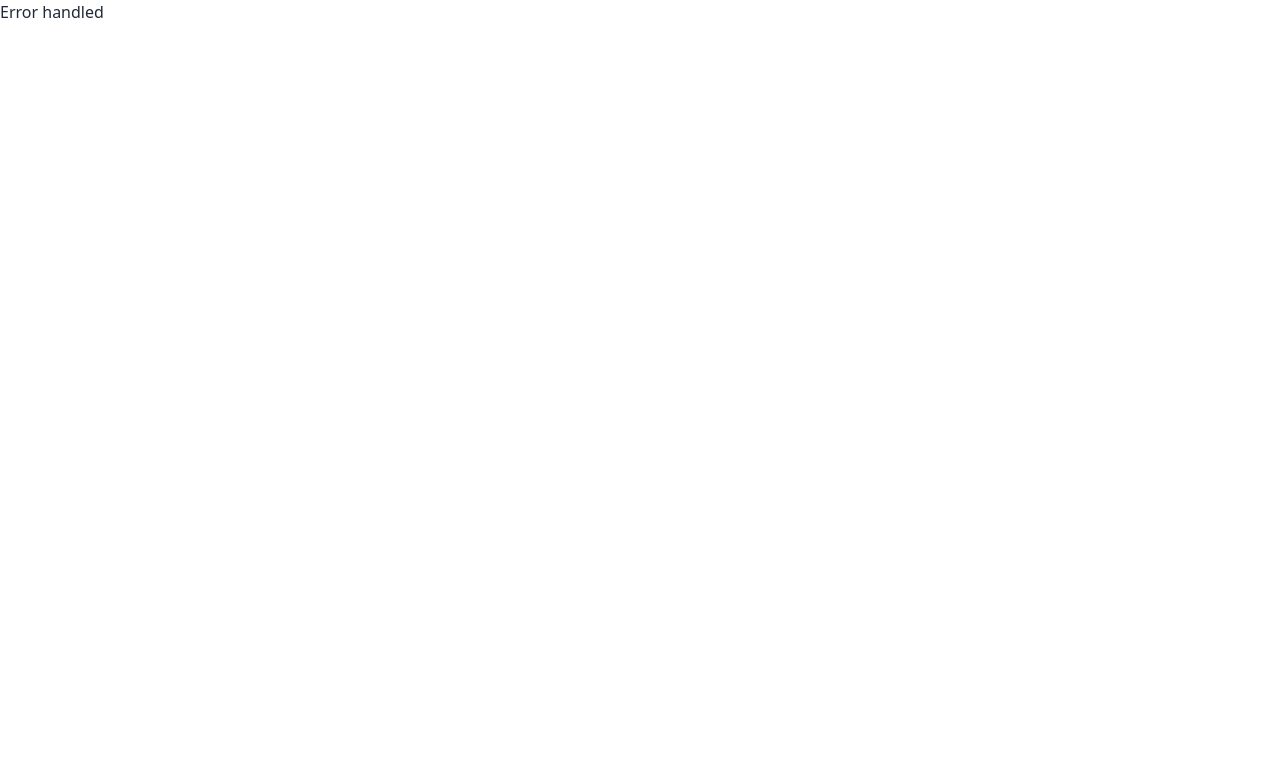
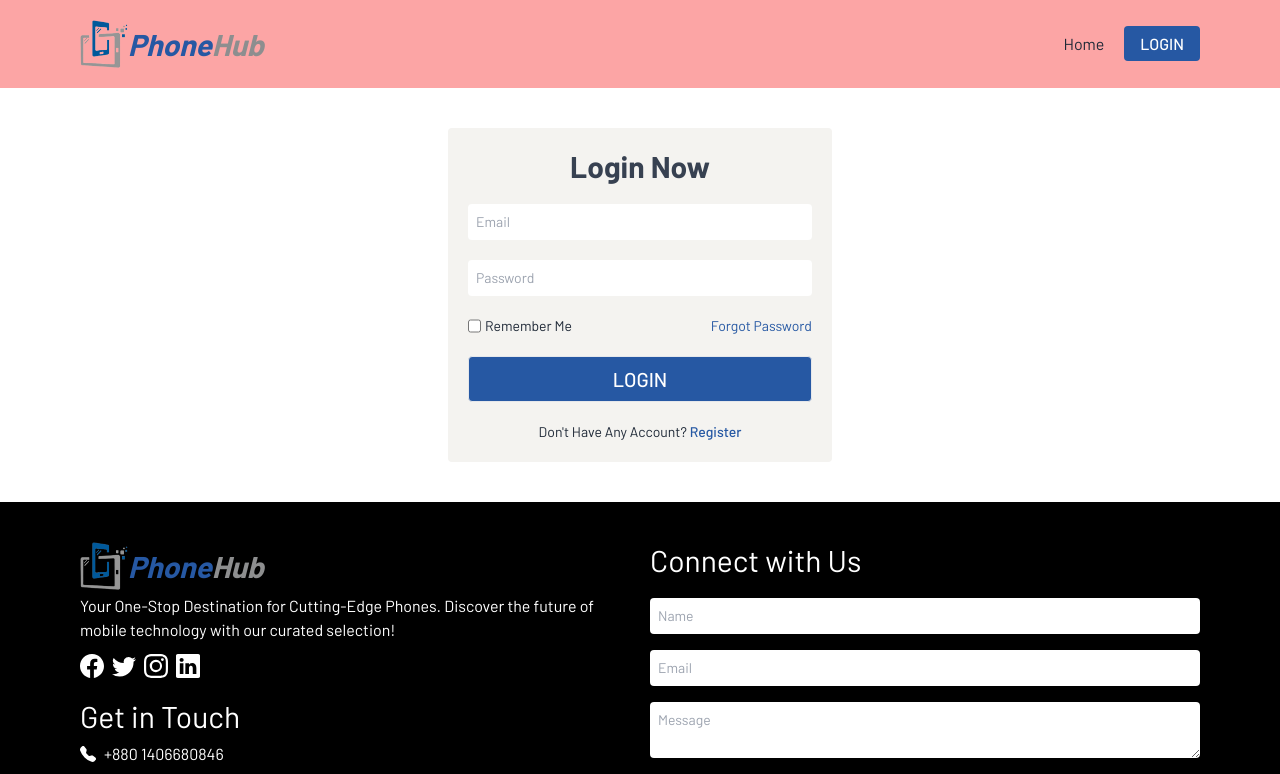
Before and after one commit to shamshul-haque/phone-hub-client, a React (Vite) app: page /login in a window 1280 px wide. Before the commit this address had no page. Shown: the top 774 px of the page. Built offline with nearby package versions, Linux system fonts and the light colour scheme.

Commit message:
firebase register and login auth implemented

```diff
--- a/src/components/auth/Login.jsx
+++ b/src/components/auth/Login.jsx
@@ -1,7 +1,83 @@
+import { useContext } from "react";
+import { Helmet } from "react-helmet";
+import { Link } from "react-router-dom";
+import { AuthContext } from "../../provider/AuthProvider";
+
 const Login = () => {
+  const { userLogin } = useContext(AuthContext);
+
+  const handleLogin = (e) => {
+    e.preventDefault();
+    const form = new FormData(e.currentTarget);
+    const email = form.get("email");
+    const password = form.get("password");
+    e.currentTarget.reset();
+    console.log(email, password);
+
+    userLogin(email, password)
+      .then((result) => {
+        console.log(result.user);
+      })
+      .catch((error) => {
+        console.log(error);
+      });
+  };
+
   return (
-    <div>
-      <p>login</p>
+    <div className="px-5 md:px-10 lg:px-20">
+      <Helmet>
+        <title>PhoneHub | Login</title>
+      </Helmet>
+      <div className="flex flex-col items-center my-10">
+        <div className="w-full max-w-sm bg-[#F4F3F0] rounded p-5">
+          <h1 className="text-3xl text-[#374151] text-center font-bold">
+            Login Now
+          </h1>
+          <form onSubmit={handleLogin} className="mt-5 space-y-5 ">
+            <div className="form-control">
+              <input
+                type="email"
+                name="email"
+                placeholder="Email"
+                className="p-2 rounded outline-0 text-sm"
+                required
+              />
+            </div>
+            <div className="form-control">
+              <input
+                type="password"
+                name="password"
+                placeholder="Password"
+                className="p-2 rounded outline-0 text-sm"
+                required
+              />
+            </div>
+            <div className="flex items-center justify-between">
+              <p className="flex gap-1">
+                <input type="checkbox" name="terms" />
+                <span className="text-sm">Remember Me</span>
+              </p>
+              <Link to="#" className="text-sm text-[#2658a3] hover:underline">
+                Forgot Password
+              </Link>
+            </div>
+            <input
+              type="submit"
+              value="Login"
+              className="text-xl p-2 rounded border w-full text-center text-white hover:text-black bg-[#2658a3] hover:bg-transparent cursor-pointer hover:border-[#8d8e8f] font-medium uppercase transition-all duration-500"
+            />
+          </form>
+          <p className="text-sm  text-center pt-5">
+            <span>{`Don't Have Any Account?`}</span>{" "}
+            <Link
+              to="/register"
+              className="text-[#2658a3] hover:underline font-medium"
+            >
+              Register
+            </Link>
+          </p>
+        </div>
+      </div>
     </div>
   );
 };
--- a/src/components/auth/Register.jsx
+++ b/src/components/auth/Register.jsx
@@ -26,19 +26,14 @@ const Register = () => {
   };
 
   return (
-    <div className="px-5 md:px-10 lg:px-20 py-10">
+    <div className="px-5 md:px-10 lg:px-20 ">
       <Helmet>
         <title>PhoneHub | Register</title>
       </Helmet>
-      <div className="flex flex-col items-center mt-5 ">
+      <div className="flex flex-col items-center my-10">
         <div className="w-full max-w-sm bg-[#F4F3F0] rounded p-5">
-          <h1 className="text-3xl text-[#374151] text-center font-rancho">
-            Create Account
-          </h1>
-          <form
-            onSubmit={handleRegister}
-            className="mt-5 space-y-5 font-raleway"
-          >
+          <h1 className="text-3xl text-center font-bold">Create Account</h1>
+          <form onSubmit={handleRegister} className="mt-5 space-y-5">
             <div className="form-control">
               <input
                 type="text"
@@ -79,7 +74,7 @@ const Register = () => {
               <input type="checkbox" name="check" required />
               <Link to="#" className="text-sm">
                 Accept{" "}
-                <span className="text-[#D2B48C] hover:underline">
+                <span className="text-[#2658a3] hover:underline">
                   Terms and Conditions
                 </span>
               </Link>
@@ -87,14 +82,14 @@ const Register = () => {
             <input
               type="submit"
               value="Register"
-              className="text-xl p-2 rounded border w-full text-center font-rancho bg-[#D2B48C] cursor-pointer hover:border-[#331A15]"
+              className="text-xl p-2 rounded border w-full text-center text-white hover:text-black bg-[#2658a3] hover:bg-transparent cursor-pointer hover:border-[#8d8e8f] font-medium uppercase transition-all duration-500"
             />
           </form>
-          <p className="text-sm font-raleway text-center pt-5">
+          <p className="text-sm  text-center pt-5">
             <span>Have An Account?</span>{" "}
             <Link
               to="/login"
-              className="text-[#D2B48C] hover:underline font-medium font-raleway"
+              className="text-[#2658a3] hover:underline font-medium "
             >
               Login
             </Link>
--- a/src/components/footer/Footer.jsx
+++ b/src/components/footer/Footer.jsx
@@ -25,7 +25,7 @@ const Footer = () => {
               <span className="text-[#8d8e8f]">Hub</span>
             </i>
           </div>
-          <p className="mt-1 font-raleway">
+          <p className="mt-1 ">
             Your One-Stop Destination for Cutting-Edge Phones. Discover the
             future of mobile technology with our curated selection!
           </p>
@@ -43,8 +43,8 @@ const Footer = () => {
               <BsLinkedin />
             </Link>
           </div>
-          <h2 className="text-3xl text-white font-rancho mt-5">Get in Touch</h2>
-          <div className="mt-2 space-y-1 font-raleway">
+          <h2 className="text-3xl text-white  mt-5">Get in Touch</h2>
+          <div className="mt-2 space-y-1 ">
             <p className="flex items-center gap-2 text-white">
               <BsFillTelephoneFill />
               <a href="tel:+880 1406680846">+880 1406680846</a>
@@ -72,8 +72,8 @@ const Footer = () => {
           </div>
         </div>
         <div className="flex-1">
-          <h2 className="text-3xl text-white font-rancho">Connect with Us</h2>
-          <form className="space-y-4 mt-5 font-raleway">
+          <h2 className="text-3xl text-white ">Connect with Us</h2>
+          <form className="space-y-4 mt-5 ">
             <input
               type="text"
               name="name"
@@ -103,7 +103,7 @@ const Footer = () => {
       </div>
       <hr className="border-[#2658a3]" />
       <div>
-        <p className="text-sm text-center font-rancho py-5">
+        <p className="text-sm text-center  py-5">
           Copyright Phone Hub ! All Rights Reserved
         </p>
       </div>
--- a/src/components/header/Navbar.jsx
+++ b/src/components/header/Navbar.jsx
@@ -18,21 +18,11 @@ const Navbar = () => {
           Home
         </NavLink>
       </li>
-      <li>
-        <NavLink
-          to="/register"
-          className={({ isActive }) =>
-            isActive ? "text-[#2658a3] underline active" : ""
-          }
-        >
-          Register
-        </NavLink>
-      </li>
     </>
   );
 
   return (
-    <div className="flex justify-between items-center px-5 md:px-10 lg:px-20 py-5">
+    <div className="flex justify-between items-center px-5 md:px-10 lg:px-20 py-5 bg-red-300">
       <div className="flex items-center">
         <Link to="/">
           <img src={logo} alt="logo" className="w-12 h-12" />
@@ -68,7 +58,7 @@ const Navbar = () => {
           <div className="mt-3">
             <Link
               to="/login"
-              className="px-4 py-2 bg-[#2658a3] hover:bg-transparent hover:border hover: border-[#2658a3] hover:text-black transition-all duration-300 rounded w-full uppercase text-white font-medium"
+              className="px-4 py-2 bg-[#2658a3] hover:bg-transparent hover:border hover: border-[#2658a3] hover:text-black transition-all duration-500 rounded w-full uppercase text-white font-medium"
             >
               Login
             </Link>
--- a/src/components/home/Home.jsx
+++ b/src/components/home/Home.jsx
@@ -1,11 +1,12 @@
 import { Helmet } from "react-helmet";
+
 const Home = () => {
   return (
     <div>
       <Helmet>
         <title>PhoneHub | Home</title>
       </Helmet>
-      <h2>home</h2>
+      <p>Home</p>
     </div>
   );
 };
--- a/src/errorPage/ErrorPage.jsx
+++ b/src/errorPage/ErrorPage.jsx
@@ -1,7 +1,7 @@
 const ErrorPage = () => {
   return (
     <div>
-      <p>Error handled</p>
+      <p>error</p>
     </div>
   );
 };
--- a/src/provider/AuthProvider.jsx
+++ b/src/provider/AuthProvider.jsx
@@ -1,4 +1,7 @@
-import { createUserWithEmailAndPassword } from "firebase/auth";
+import {
+  createUserWithEmailAndPassword,
+  signInWithEmailAndPassword,
+} from "firebase/auth";
 import PropTypes from "prop-types";
 import { createContext } from "react";
 import auth from "../configuration/firebase.config";
@@ -6,12 +9,17 @@ import auth from "../configuration/firebase.config";
 export const AuthContext = createContext(null);
 
 const AuthProvider = ({ children }) => {
-  // create user
+  // Create user
   const userRegister = (email, password) => {
     return createUserWithEmailAndPassword(auth, email, password);
   };
 
-  const authInfo = { userRegister };
+  // Login user
+  const userLogin = (email, password) => {
+    return signInWithEmailAndPassword(auth, email, password);
+  };
+
+  const authInfo = { userRegister, userLogin };
 
   return (
     <AuthContext.Provider value={authInfo}>{children}</AuthContext.Provider>
--- a/src/routes/routes.jsx
+++ b/src/routes/routes.jsx
@@ -1,4 +1,5 @@
 import { createBrowserRouter } from "react-router-dom";
+import Login from "../components/auth/Login";
 import Register from "../components/auth/Register";
 import Home from "../components/home/Home";
 import ErrorPage from "../errorPage/ErrorPage";
@@ -15,6 +16,10 @@ const router = createBrowserRouter([
         element: <Home />,
       },
       {
+        path: "/login",
+        element: <Login />,
+      },
+      {
         path: "/register",
         element: <Register />,
       },
```
